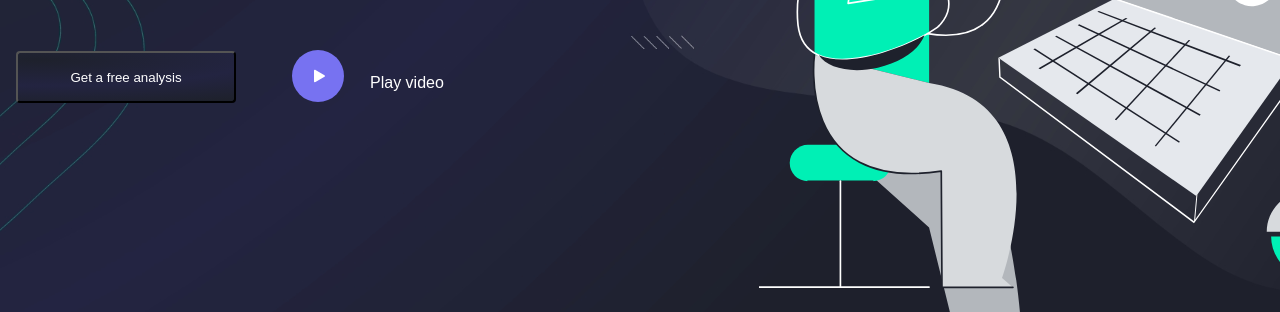
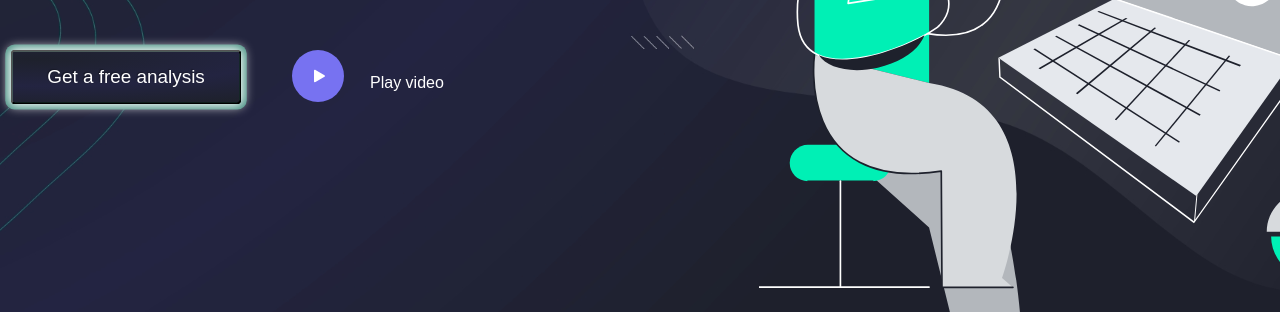
Before and after one commit to AmalCM27/ComWork-1, a plain HTML site: page index.html in a window 1280 px wide. In both pictures the pointer is over the button "Get a free analysis". Shown: the part 483-795 px from the top of the page. Drawn offline with Linux system fonts and the light colour scheme; files whose address does not match are found by name.

Commit message:
changed the btn_two

```diff
--- a/css/style.css
+++ b/css/style.css
@@ -146,10 +146,20 @@ body {
   color: #fff;
   transition: all 0.3s;
   cursor: pointer;
+  background-color: #71b2ae;
+  font-size: 18px;
+  text-shadow: -1px -1px 1px rgba(0, 0, 0, 0.3);
+  transition: 0.5s;
 }
 
 
-.btn_two:hover {}
+
+
+.btn_two:hover {
+  background-color: #3f8a7c;
+  box-shadow: 0 0 10px 2px #fff, 0 0 0 5px #3f8a7c;
+  transform: scale(1.05);
+}
 
 
 .play_btn {
```
